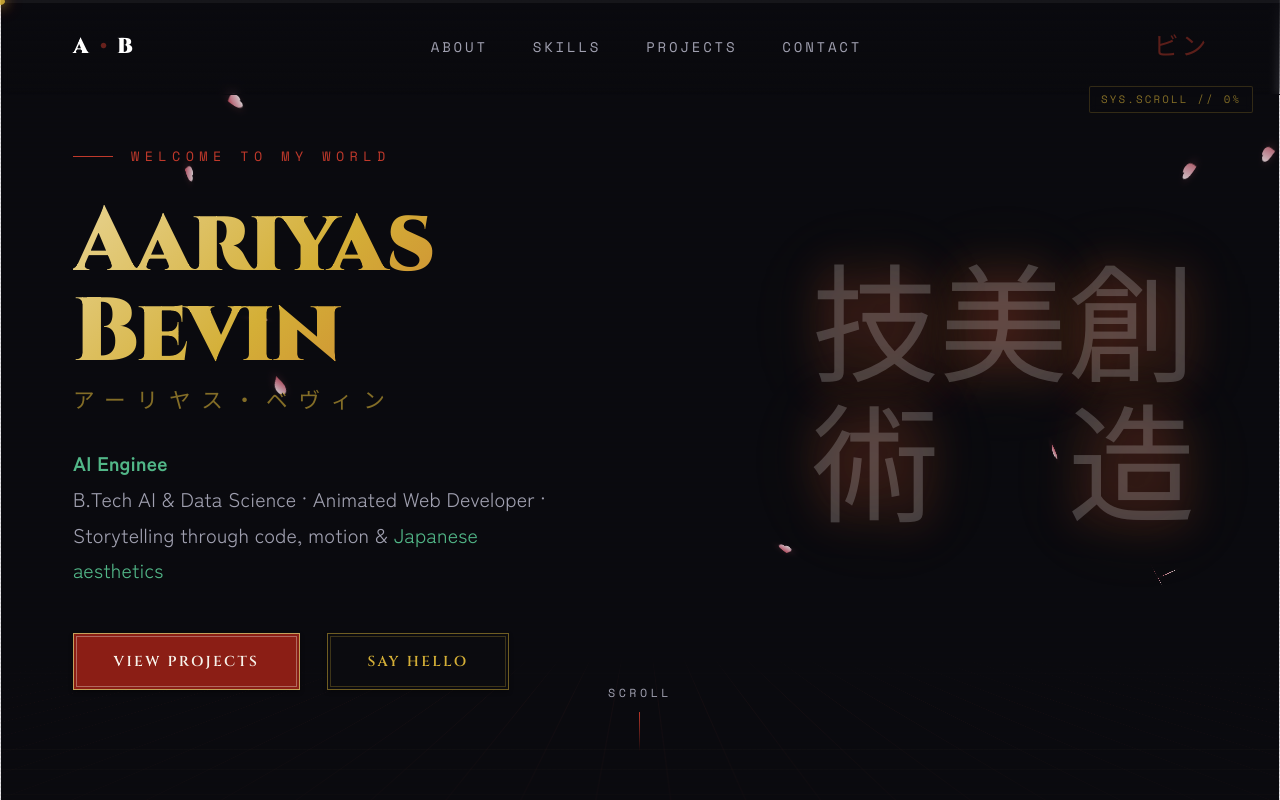
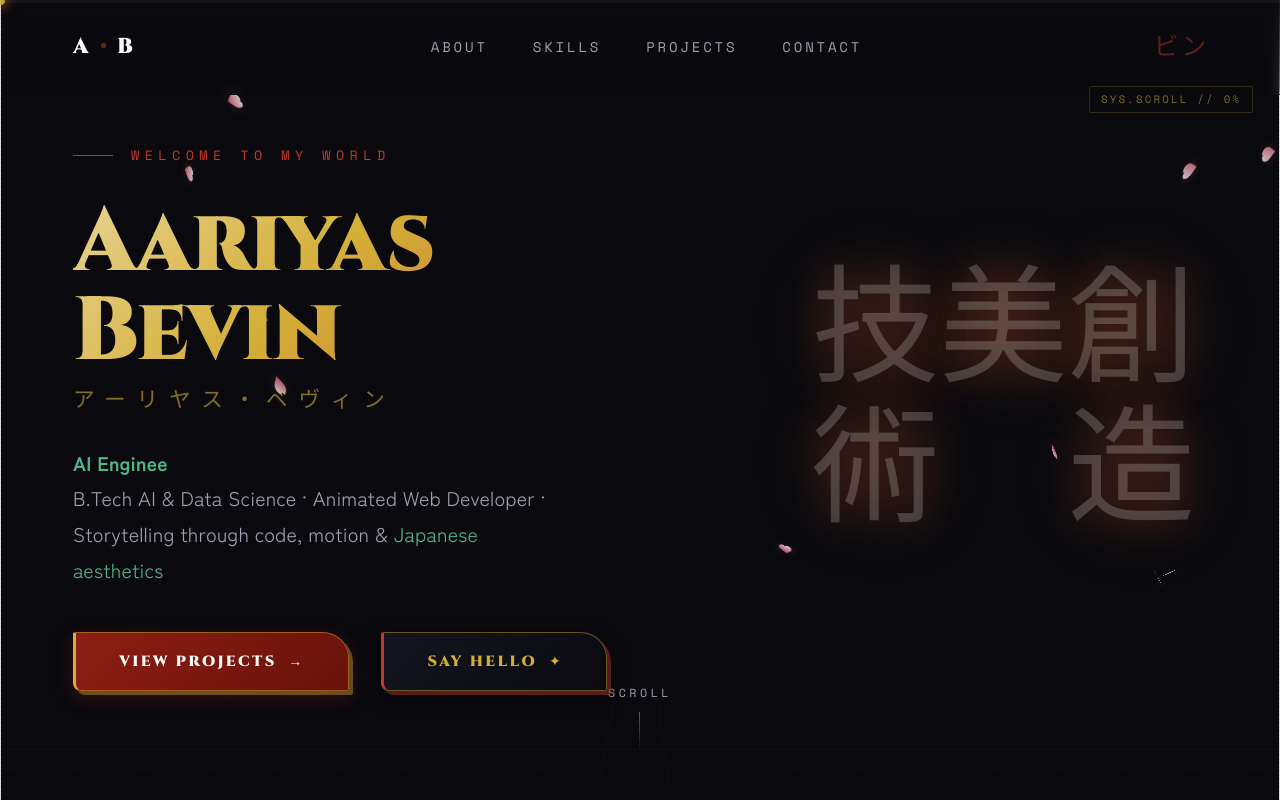
Before and after one commit to Mr-Prince2/aariyas-bevin-portfolio, a React (Vite) app: page / in a window 1280 px wide. Shown: the top 800 px of the page. Built offline with nearby package versions, Linux system fonts and the light colour scheme; the HTML template or start-up script is replaced by a standard one.

Commit message:
feat(ui): asymmetrical katana-sculpted buttons with kinetic liquid lacquer and blade flare animation

```diff
--- a/src/sections/Hero/Hero.css
+++ b/src/sections/Hero/Hero.css
@@ -94,70 +94,9 @@
 
 .hero-cta {
   display: flex;
-  gap: 1.5rem;
+  gap: 1.8rem;
   flex-wrap: wrap;
-}
-
-.btn-primary, .btn-secondary {
-  padding: 0.9rem 2.2rem;
-  font-family: var(--font-display), 'Cinzel', 'Noto Serif JP', Georgia, serif;
-  font-size: 0.8rem;
-  font-weight: 600;
-  letter-spacing: 0.16em;
-  text-transform: uppercase;
-  text-decoration: none;
-  display: inline-flex;
   align-items: center;
-  justify-content: center;
-  border-radius: 0;
-  outline-offset: -4px;
-  cursor: pointer;
-  position: relative;
-  transition: background-color 0.25s ease, border-color 0.25s ease, color 0.25s ease, transform 0.15s ease, box-shadow 0.25s ease;
-}
-
-.btn-primary {
-  background-color: #8b1e15;
-  color: #f7f2ea;
-  border: 1px solid #c5a059;
-  outline: 1px solid rgba(247, 242, 234, 0.35);
-  box-shadow: 0 2px 4px rgba(0, 0, 0, 0.4);
-}
-
-.btn-primary:hover {
-  background-color: #72160e;
-  border-color: #dfb76c;
-  outline-color: rgba(247, 242, 234, 0.6);
-  color: #ffffff;
-  transform: translateY(-1px);
-  box-shadow: 0 4px 8px rgba(0, 0, 0, 0.5);
-}
-
-.btn-primary:active {
-  transform: translateY(1px);
-  box-shadow: 0 1px 2px rgba(0, 0, 0, 0.6);
-}
-
-.btn-secondary {
-  background-color: rgba(12, 12, 16, 0.85);
-  color: #d4af37;
-  border: 1px solid rgba(212, 175, 55, 0.5);
-  outline: 1px solid rgba(212, 175, 55, 0.25);
-  box-shadow: 0 2px 4px rgba(0, 0, 0, 0.3);
-}
-
-.btn-secondary:hover {
-  background-color: rgba(212, 175, 55, 0.08);
-  border-color: #d4af37;
-  outline-color: rgba(212, 175, 55, 0.55);
-  color: #f7f2ea;
-  transform: translateY(-1px);
-  box-shadow: 0 4px 8px rgba(0, 0, 0, 0.4);
-}
-
-.btn-secondary:active {
-  transform: translateY(1px);
-  box-shadow: 0 1px 2px rgba(0, 0, 0, 0.5);
 }
 
 .hero-right {
--- a/src/sections/Hero/Hero.jsx
+++ b/src/sections/Hero/Hero.jsx
@@ -134,8 +134,14 @@ const Hero = () => {
             transition={{ duration: 0.8, delay: 0.4 }}
             className="hero-cta"
           >
-            <a href="#projects" className="btn-primary">View Projects</a>
-            <a href="#contact" className="btn-secondary">Say Hello</a>
+            <a href="#projects" className="btn-primary">
+              <span className="btn-text">View Projects</span>
+              <span className="btn-glyph" aria-hidden="true">→</span>
+            </a>
+            <a href="#contact" className="btn-secondary">
+              <span className="btn-text">Say Hello</span>
+              <span className="btn-glyph" aria-hidden="true">✦</span>
+            </a>
           </motion.div>
         </div>
 
--- a/src/sections/Projects/Projects.css
+++ b/src/sections/Projects/Projects.css
@@ -145,28 +145,32 @@
 .project-link {
   font-family: var(--font-display), 'Cinzel', 'Noto Serif JP', Georgia, serif;
   font-size: 0.72rem;
-  font-weight: 600;
+  font-weight: 700;
   letter-spacing: 0.14em;
   text-transform: uppercase;
   text-decoration: none;
   display: inline-flex;
   align-items: center;
   justify-content: center;
-  gap: 0.5rem;
-  padding: 0.75rem 1rem;
+  gap: 0.55rem;
+  padding: 0.75rem 1.2rem;
   flex: 1;
   min-width: 110px;
   text-align: center;
   box-sizing: border-box;
-  border-radius: 0;
-  outline-offset: -3px;
-  transition: background-color 0.25s ease, border-color 0.25s ease, color 0.25s ease, transform 0.15s ease, box-shadow 0.25s ease;
+  border-radius: 2px 18px 2px 6px !important;
+  border-left-width: 3px !important;
 }
 
 .project-link svg {
   width: 13px;
   height: 13px;
   flex-shrink: 0;
+  transition: transform 0.35s cubic-bezier(0.34, 1.56, 0.64, 1);
+}
+
+.project-link:hover svg {
+  transform: translateX(3px) scale(1.1);
 }
 
 .project-link.is-disabled {
--- a/src/styles/globals.css
+++ b/src/styles/globals.css
@@ -156,60 +156,170 @@ body {
   box-shadow: 0 0 10px var(--gold);
 }
 
-/* Traditional Vintage Button Styling (Letterpress & Framed Border) */
+/* ─────────────────────────────────────────────────────────────
+   ASYMMETRICAL SCULPTED ARTISAN BUTTONS (Katana-Arched Kinetic Plate)
+   Crafted with multi-phase liquid lacquer fills, blade glint flares,
+   and offset architectural depth.
+   ───────────────────────────────────────────────────────────── */
 .btn-primary, .btn-secondary {
+  display: inline-flex;
+  align-items: center;
+  justify-content: center;
+  gap: 0.65rem;
+  padding: 0.92rem 2.4rem;
   font-family: var(--font-display), 'Cinzel', 'Noto Serif JP', Georgia, serif;
-  font-weight: 600;
+  font-size: 0.82rem;
+  font-weight: 700;
   letter-spacing: 0.16em;
   text-transform: uppercase;
   text-decoration: none;
-  border-radius: 0;
   position: relative;
-  clip-path: none !important;
-  outline-offset: -4px;
-  transition: background-color 0.25s ease, border-color 0.25s ease, color 0.25s ease, transform 0.15s ease, box-shadow 0.25s ease;
+  overflow: hidden;
+  cursor: pointer;
+  white-space: nowrap;
+
+  /* Unique Asymmetrical Silhouette:
+     Top-left: 2px (sharp)
+     Top-right: 26px (sweeping katana blade arc)
+     Bottom-right: 2px (grounded foot)
+     Bottom-left: 8px (sculpted notch) */
+  border-radius: 2px 26px 2px 8px;
+
+  /* Asymmetric structural spine on the left edge */
+  border-top: 1px solid rgba(212, 175, 55, 0.45);
+  border-right: 1px solid rgba(212, 175, 55, 0.45);
+  border-bottom: 1px solid rgba(212, 175, 55, 0.45);
+  border-left: 3.5px solid var(--gold);
+
+  /* Asymmetric offset backing slab */
+  box-shadow: 4px 4px 0px rgba(212, 175, 55, 0.35), 0 6px 18px rgba(0, 0, 0, 0.5);
+
+  /* Easing curves crafted for high-end kinetic motion */
+  transition:
+    transform 0.35s cubic-bezier(0.16, 1, 0.3, 1),
+    box-shadow 0.35s cubic-bezier(0.16, 1, 0.3, 1),
+    border-color 0.35s ease,
+    color 0.3s ease,
+    letter-spacing 0.35s cubic-bezier(0.16, 1, 0.3, 1);
 }
 
+/* Ensure text and glyphs sit above the kinetic sliding lacquer wave */
+.btn-primary > *, .btn-secondary > * {
+  position: relative;
+  z-index: 2;
+  transition: transform 0.35s cubic-bezier(0.34, 1.56, 0.64, 1), color 0.3s ease;
+}
+
+/* The Kinetic Liquid Lacquer Wave (Sweeps in on hover) */
+.btn-primary::before, .btn-secondary::before {
+  content: '';
+  position: absolute;
+  inset: -2px;
+  border-radius: inherit;
+  transform: translate3d(-105%, 0, 0) skewX(-16deg);
+  transition: transform 0.52s cubic-bezier(0.16, 1, 0.3, 1);
+  z-index: 1;
+  pointer-events: none;
+}
+
+/* The High-Speed Blade Glint Flare */
+.btn-primary::after, .btn-secondary::after {
+  content: '';
+  position: absolute;
+  top: -60%;
+  left: -60%;
+  width: 35%;
+  height: 220%;
+  background: linear-gradient(
+    90deg,
+    transparent 0%,
+    rgba(255, 255, 255, 0.2) 30%,
+    rgba(255, 245, 210, 0.85) 50%,
+    rgba(255, 255, 255, 0.3) 70%,
+    transparent 100%
+  );
+  transform: rotate(32deg) translate3d(-180%, 0, 0);
+  transition: transform 0.7s cubic-bezier(0.16, 1, 0.3, 1);
+  z-index: 3;
+  pointer-events: none;
+  filter: drop-shadow(0 0 6px rgba(255, 240, 180, 0.8));
+}
+
+/* Hover: Trigger wave, flare & letter-spacing breath */
+.btn-primary:hover, .btn-secondary:hover {
+  letter-spacing: 0.22em;
+  transform: translate(-2px, -2px);
+  border-color: #dfb76c;
+  border-left-color: #f5cf7a;
+}
+
+.btn-primary:hover::before, .btn-secondary:hover::before {
+  transform: translate3d(0, 0, 0) skewX(0deg);
+}
+
+.btn-primary:hover::after, .btn-secondary:hover::after {
+  transform: rotate(32deg) translate3d(450%, 0, 0);
+}
+
+/* Active Press: Solid tactile mechanical snap into the offset plate */
+.btn-primary:active, .btn-secondary:active {
+  transform: translate(3px, 3px);
+  transition: transform 0.08s ease, box-shadow 0.08s ease;
+}
+
+/* ── Primary Colorway (Deep Cinnabar to Molten Gold) ── */
 .btn-primary {
-  background-color: #8b1e15;
-  color: #f7f2ea !important;
-  border: 1px solid #c5a059;
-  outline: 1px solid rgba(247, 242, 234, 0.35);
-  box-shadow: 0 2px 4px rgba(0, 0, 0, 0.4);
+  background: linear-gradient(135deg, #8c1e15 0%, #68120a 100%);
+  color: #fdfaf5 !important;
+  box-shadow: 4px 4px 0px rgba(212, 175, 55, 0.4), 0 6px 20px rgba(140, 30, 21, 0.35);
+}
+
+.btn-primary::before {
+  background: linear-gradient(135deg, #d4af37 0%, #aa8218 100%);
 }
 
 .btn-primary:hover {
-  background-color: #72160e;
-  border-color: #dfb76c;
-  outline-color: rgba(247, 242, 234, 0.6);
-  color: #ffffff !important;
-  transform: translateY(-1px);
-  box-shadow: 0 4px 8px rgba(0, 0, 0, 0.5);
+  color: #12100e !important;
+  box-shadow: 6px 6px 0px var(--gold), 0 10px 28px rgba(212, 175, 55, 0.4);
 }
 
 .btn-primary:active {
-  transform: translateY(1px);
-  box-shadow: 0 1px 2px rgba(0, 0, 0, 0.6);
+  box-shadow: 1px 1px 0px var(--gold), 0 2px 8px rgba(0, 0, 0, 0.7);
 }
 
+/* ── Secondary Colorway (Obsidian Ink to Rich Crimson) ── */
 .btn-secondary {
-  background-color: rgba(12, 12, 16, 0.85);
+  background: linear-gradient(135deg, #151520 0%, #0a0a0f 100%);
   color: #d4af37 !important;
-  border: 1px solid rgba(212, 175, 55, 0.5);
-  outline: 1px solid rgba(212, 175, 55, 0.25);
-  box-shadow: 0 2px 4px rgba(0, 0, 0, 0.3);
+  box-shadow: 4px 4px 0px rgba(192, 57, 43, 0.45), 0 6px 20px rgba(0, 0, 0, 0.6);
+  border-left-color: var(--crimson);
+}
+
+.btn-secondary::before {
+  background: linear-gradient(135deg, #8c1e15 0%, #560f08 100%);
 }
 
 .btn-secondary:hover {
-  background-color: rgba(212, 175, 55, 0.08);
-  border-color: #d4af37;
-  outline-color: rgba(212, 175, 55, 0.55);
-  color: #f7f2ea !important;
-  transform: translateY(-1px);
-  box-shadow: 0 4px 8px rgba(0, 0, 0, 0.4);
+  color: #fdfaf5 !important;
+  border-left-color: #e54b3c;
+  box-shadow: 6px 6px 0px var(--crimson), 0 10px 28px rgba(192, 57, 43, 0.45);
 }
 
 .btn-secondary:active {
-  transform: translateY(1px);
-  box-shadow: 0 1px 2px rgba(0, 0, 0, 0.5);
+  box-shadow: 1px 1px 0px var(--crimson), 0 2px 8px rgba(0, 0, 0, 0.7);
 }
+
+/* Micro-glyph / Arrow Animation */
+.btn-glyph {
+  display: inline-block;
+  font-size: 0.95em;
+  line-height: 1;
+  transition: transform 0.38s cubic-bezier(0.34, 1.56, 0.64, 1) !important;
+}
+
+.btn-primary:hover .btn-glyph,
+.btn-secondary:hover .btn-glyph,
+.btn-primary:hover svg,
+.btn-secondary:hover svg {
+  transform: translateX(5px) scale(1.15) !important;
+}
```
Also changed, not shown: src/components/Button/Button.css (+102 -32 lines).
